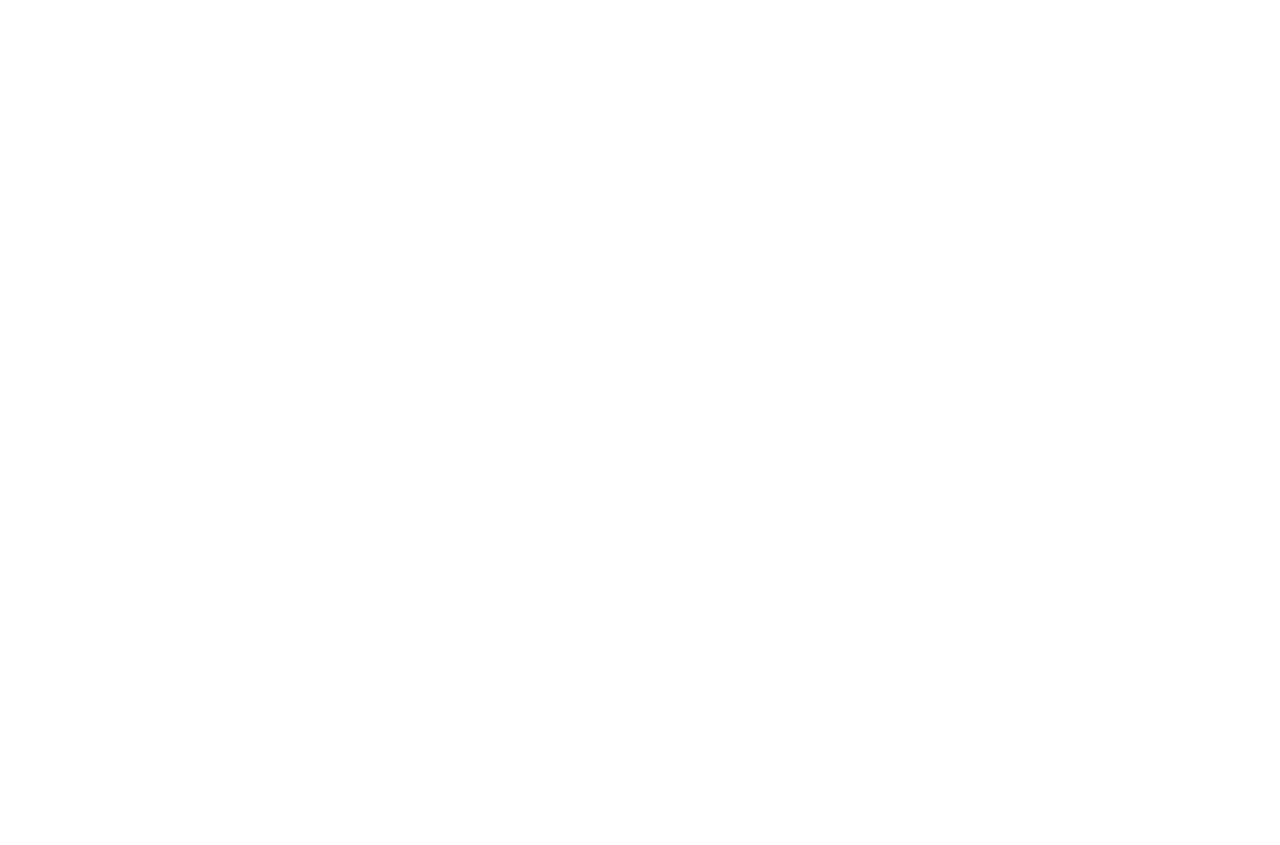
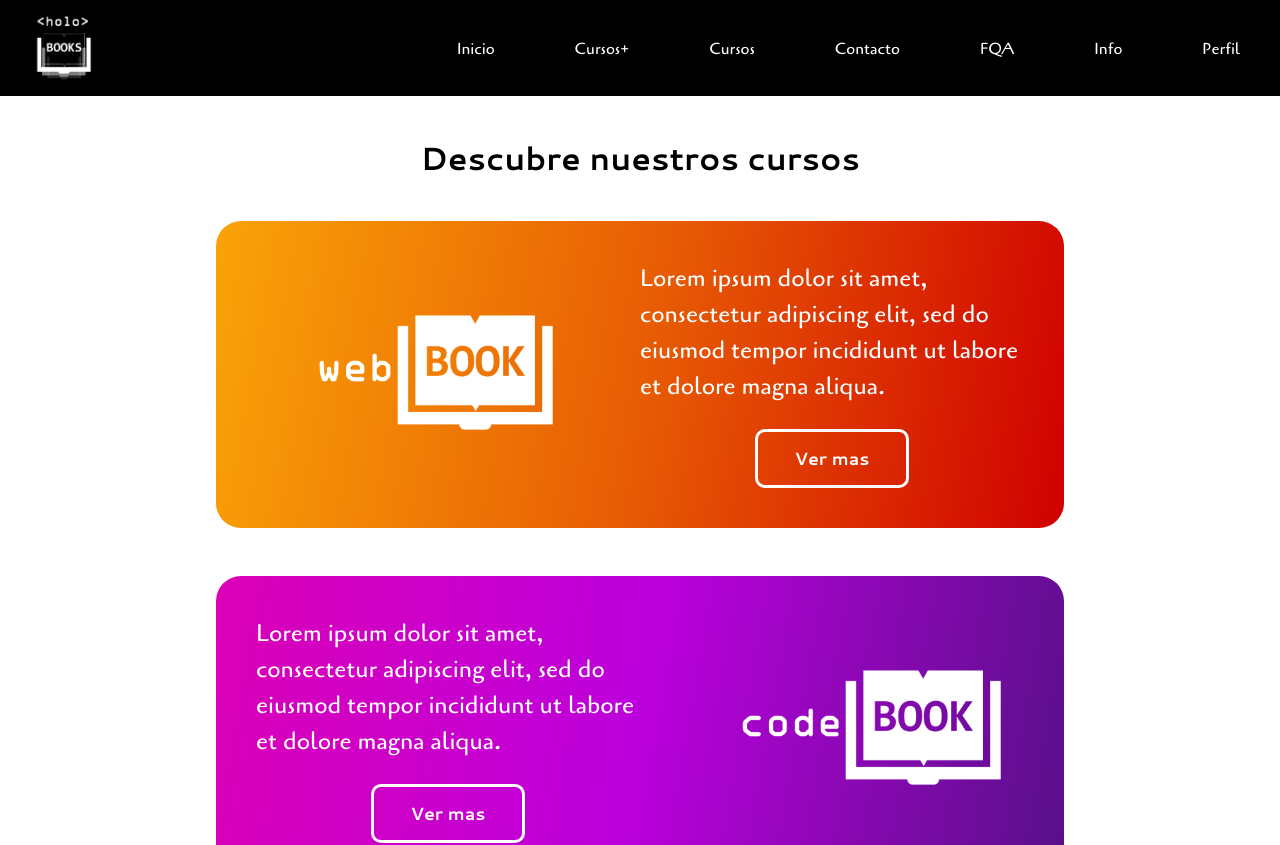
Before and after one commit to lociam06/HoloBooks_6to_FP, a React (Vite) app: page /course-selection-page in a window 1280 px wide. Before the commit this address had no page. Shown: the top 845 px of the page. Before the commit the page ends 800 px from the top, so only its background shows below. Built offline with nearby package versions, Linux system fonts and the light colour scheme.

Commit message:
Course selection page

```diff
--- a/src/App.jsx
+++ b/src/App.jsx
@@ -1,5 +1,7 @@
+//libraries
 import { Routes, Route } from "react-router-dom"
-import { useState } from 'react';
+
+//view
 import HoloBooksMainPage from "./views/HoloBooksMainPage/HoloBooksMainPage.jsx";
 import LoginPage from "./views/LoginPage/LoginPage.jsx";
 import FaqPage from "./views/FaqPage/FaqPage.jsx";
@@ -10,6 +12,9 @@ import CreateLessonForm from "./views/CourseCreationPage/forms/CreateLessonForm.
 import WebIndex from "./views/WebIndex/WebIndex.jsx";
 import CodeIndex from "./views/CodeIndex/CodeIndex.jsx";
 import DbaseIndex from "./views/DbaseIndex/DbaseIndex.jsx";
+import CoursesSelectionPage from "./views/CoursesSelectionPage/CoursesSelectionPage.jsx";
+
+//styles
 import './App.css';
 
 function App() {
@@ -28,6 +33,8 @@ function App() {
 				<Route path="web-index" element={<WebIndex />} />
 				<Route path="code-index" element={<CodeIndex />} />
 				<Route path="dbase-index" element={<DbaseIndex />} />
+
+				<Route path="/course-selection-page" element={<CoursesSelectionPage />}></Route>
 			</Routes>
 		</div>
 	);
--- a/src/componets/CusNav/CusNav.jsx
+++ b/src/componets/CusNav/CusNav.jsx
@@ -12,7 +12,8 @@ function CusNav(props){
             <div className="right-side">
                 <div className="buttons">
                     <Link to="/">Inicio</Link>
-                    <Link to="/course-creation-page">Cursos</Link>
+                    <Link to="/course-creation-page">Cursos+</Link>
+                    <Link to="/course-selection-page">Cursos</Link>
                     <Link to="#">Contacto</Link>
                     <Link to="/faq-page">FQA</Link>
                     <Link to="#">Info</Link>
--- a/src/views/CoursesSelectionPage/CoursesSelectionPage.css
+++ b/src/views/CoursesSelectionPage/CoursesSelectionPage.css
@@ -0,0 +1,51 @@
+#courses-selection-container #course-cards-container{
+    display: flex;
+    flex-direction: column;
+    align-items: center;
+    gap: 3em;
+    margin-bottom: 4em;
+}
+
+#courses-selection-container h1{
+    text-align: center;
+    font-size: 2em;
+    font-family: Cantarell;
+    font-weight: bold;
+    margin: 1.2em;
+}
+
+#courses-selection-container #course-cards-container .course-card{
+    display: flex;
+    align-items: center;
+    justify-content: space-between;
+    width: 60%;
+    padding: 2.5em;
+    border-radius: 25px;
+    gap: 4em;
+}
+
+#courses-selection-container #course-cards-container .course-card .img-container img{
+    width: 20em;
+}
+
+#courses-selection-container #course-cards-container .course-card .content{
+    display: flex;
+    flex-direction: column;
+    gap: 1em;
+    justify-content: space-between;
+    align-items: center;
+    color: #FFF;
+    font-size: 1.5em;
+}
+
+#courses-selection-container #course-cards-container .course-card .content button{
+    color: #FFF;
+    border-radius: 10px;
+    border: 3px solid #FFF;
+    background-color: transparent;
+    padding: 0.8em;
+    width: 40%;
+    font-size: 1.1rem;
+    font-family: Cantarell;
+    font-weight: bold;
+}
--- a/src/views/CoursesSelectionPage/CoursesSelectionPage.jsx
+++ b/src/views/CoursesSelectionPage/CoursesSelectionPage.jsx
@@ -1,11 +1,44 @@
 import React from "react";
+import "./CoursesSelectionPage.css"
+import CusNav from "../../componets/CusNav/CusNav.jsx"
+import CusFooter from "../../componets/CusFooter/CusFooter.jsx"
+
 
 function CoursesSelectionPage(){
     return(
         <>
-
+            <CusNav />
+            <main id="courses-selection-container">
+                <h1>
+                    Descubre nuestros cursos
+                </h1>
+                <section id="course-cards-container">
+                    <CourseCard color="web"/>
+                    <CourseCard color="code" reverse/>
+                    <CourseCard color="dbase"/>
+                </section>
+            </main>
+            <CusFooter />
         </>
     )
 }
 
+function CourseCard(props){
+
+    let style = {backgroundImage: `linear-gradient(280deg, var(--${props.color}_dark) , var(--${props.color}_mid) , var(--${props.color}_light))`}
+    if(props.reverse) style["flexDirection"] = "row-reverse";
+
+    return(
+        <div className="course-card" style={style}>
+            <div className="img-container">
+                <img src={`../../../public/icons/${props.color}Book_white.png`} alt="imagen del curso" />
+            </div>
+            <div className="content">
+                <span>Lorem ipsum dolor sit amet, consectetur adipiscing elit, sed do eiusmod tempor incididunt ut labore et dolore magna aliqua.</span>
+                <button>Ver mas</button>
+            </div>
+        </div>
+    )
+}
+
 export default CoursesSelectionPage;
```
